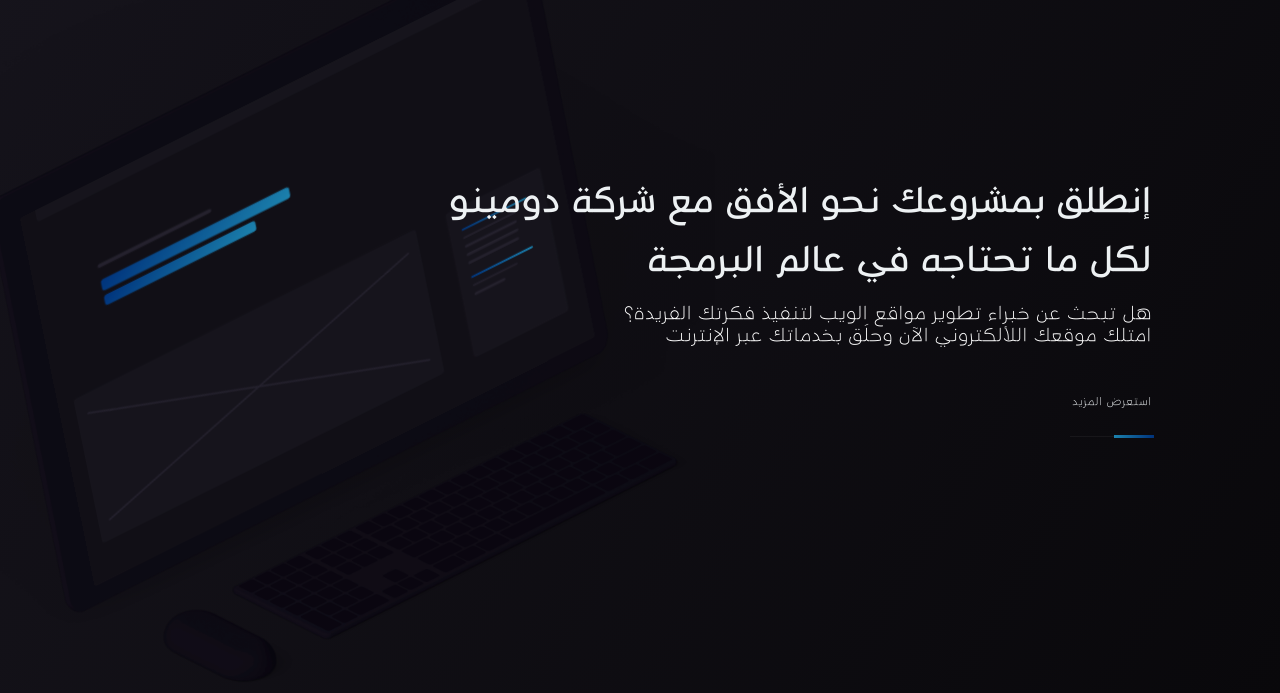
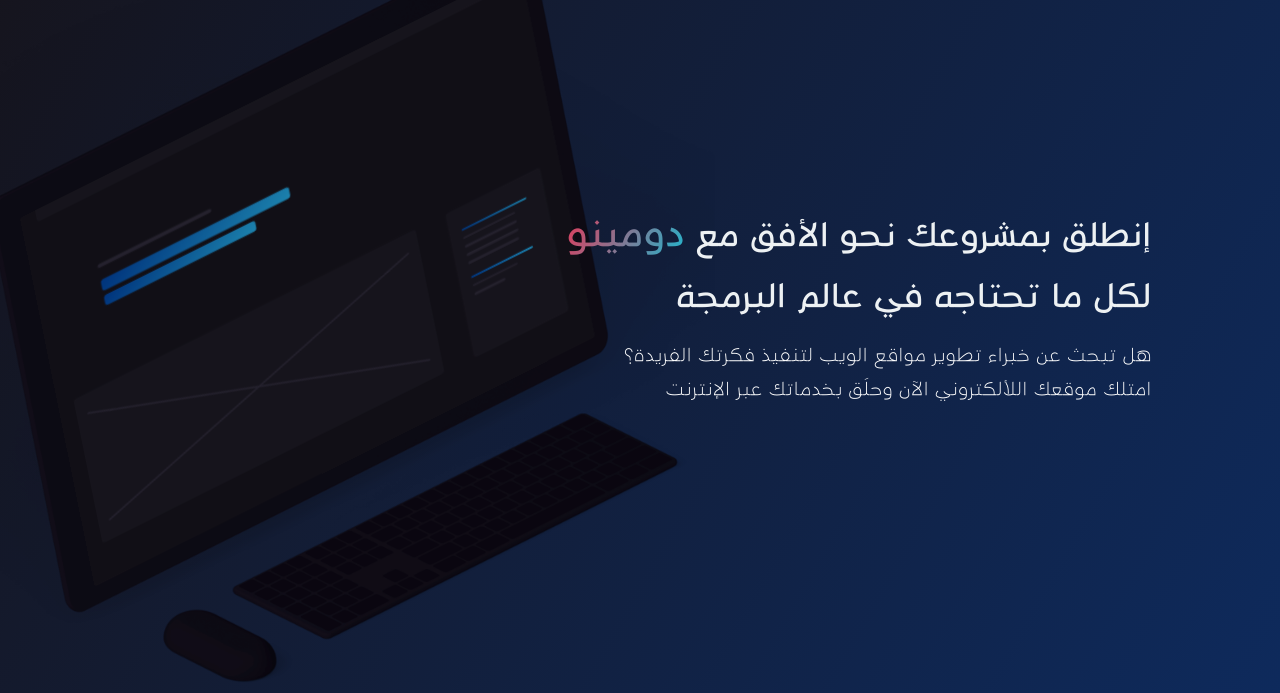
Before and after one commit to abedkahlout/Domino, a plain HTML site: page index.html in a window 1280 px wide. Shown: the part 107-800 px from the top of the page. Drawn offline with Linux system fonts and the light colour scheme; a web font is replaced by a local one.

Commit message:
new backgrounds

```diff
--- a/css/app.css
+++ b/css/app.css
@@ -1,4 +1,12 @@
 @import url("https://fonts.googleapis.com/css2?family=KoHo:wght@200;300;400;500;600;700&amp;display=swap");
+@font-face {
+    font-family: taleeq-r;
+    src: url(../font/taleeq-r.ttf);
+}
+@font-face {
+    font-family: taleeq-b;
+    src: url(../font/taleeq-b.ttf);
+}
 a,
 span,
 label,
@@ -673,12 +681,22 @@
 	transition: all 0.8s, opacity 0s;
 	transform: rotate(90deg);
 }
+.company {
+	font-family: taleeq-b !important;;
+	font-weight: 800  !important;
+	font-size: 35px;
+	display: inline-block;
+	background: linear-gradient(120deg, #ED3454, #14BED5);
+	-webkit-background-clip: text;
+	font-weight: bolder;
+	-webkit-text-fill-color: transparent;
+}
 #welcomeSection:not(.r) {
 	z-index: 100;
 	overflow: hidden;
 	width: 100%;
 	height: 100vh;
-	background: linear-gradient(120deg, #16141c, #09080b);
+	background: linear-gradient(120deg, #16141c, #0e2a5c);
 	color: #edf1f3;
 	display: flex;
 	align-items: center;
@@ -699,7 +717,7 @@
 	font-weight: 300;
 }
 #welcomeSection .wem {
-	font-size: 33px;
+	font-size: 31px;
 	width: 100%;
 	font-weight: 800;
 	line-height: 1.2;
@@ -711,16 +729,16 @@
 	color: white;
 	font-size: 18px;
 	width: 75%;
-	line-height: 1.2;
+	line-height: 1.9;
 }
 #welcomeSection .wem > div {
 	overflow: hidden;
 	margin-bottom: calc(0px - 15 * (100vw - 320px) / 1080);
 }
-#welcomeSection .wem > div > div {
-	display: flex;
-	align-items: center;
-}
+/* #welcomeSection .wem > div > div {
+	display: flex;
+	align-items: center;
+} */
 #welcomeSection .wem .wew {
 	display: inline-block;
 	width: 100%;
--- a/index.html
+++ b/index.html
@@ -106,7 +106,7 @@
                         </div>
                         <div class="wem">
                             <div>
-                                <div>إنطلق بمشروعك نحو الأفق مع شركة دومينو <br> لكل ما تحتاجه في عالم البرمجة</div>
+                                <div>إنطلق بمشروعك نحو الأفق مع <span class="company">  دومينو  </span> <br> لكل ما تحتاجه في عالم البرمجة</div>
                             </div>
 
                         </div>
@@ -114,13 +114,13 @@
                             هل تبحث عن خبراء تطوير مواقع الويب لتنفيذ فكرتك الفريدة؟ <br>
                             امتلك موقعك اللألكتروني الآن وحلَق بخدماتك عبر الإنترنت
                         </p>
-                        <div class="bt">
+                        <!-- <div class="bt">
                             <a href="about.html" class="btn">
                                 <span>
                                     استعرض المزيد
                                 </span>
                             </a>
-                        </div>
+                        </div> -->
                     </div>
                     <!-- first part -->
                     <!-- screen laptop -->
```
